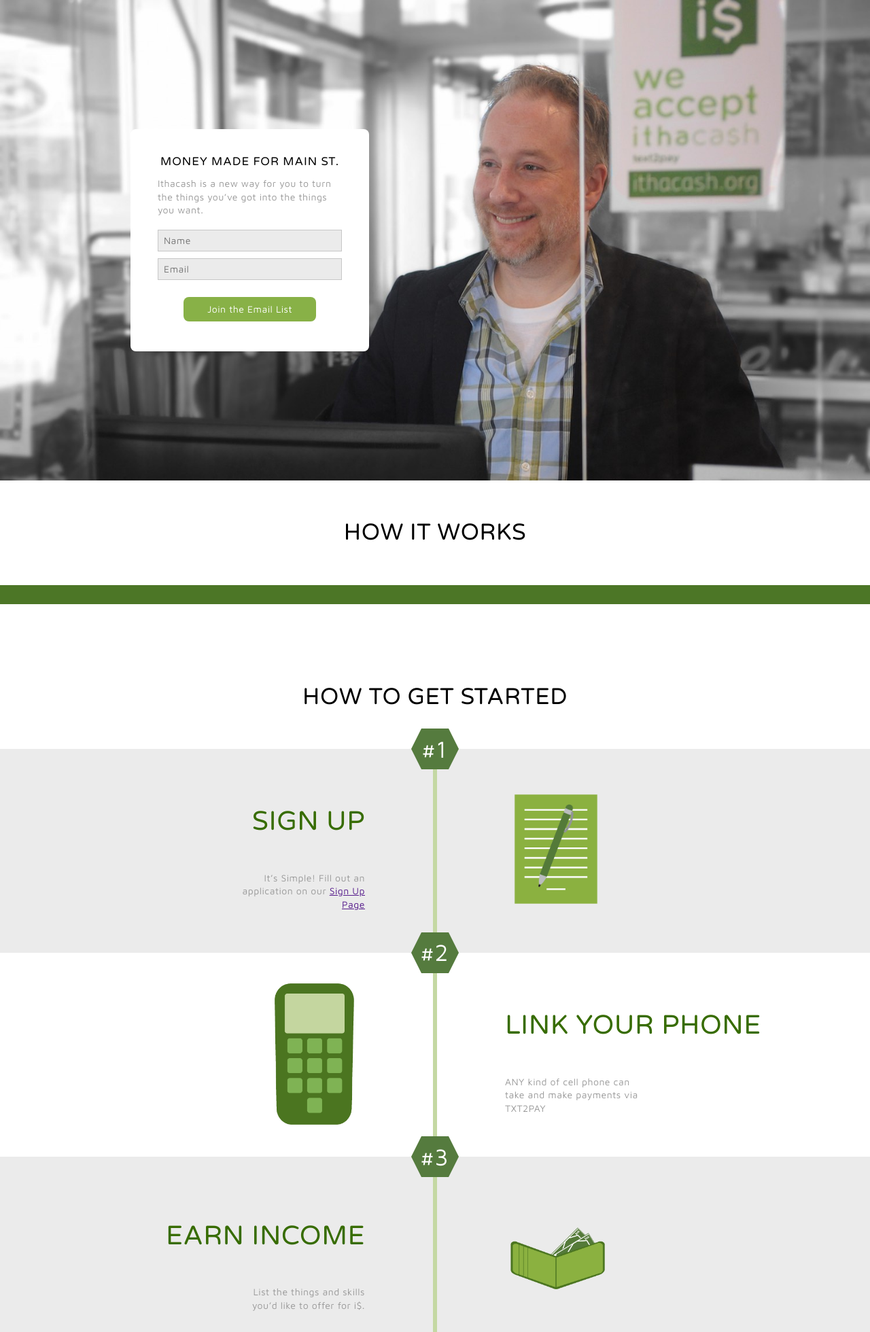
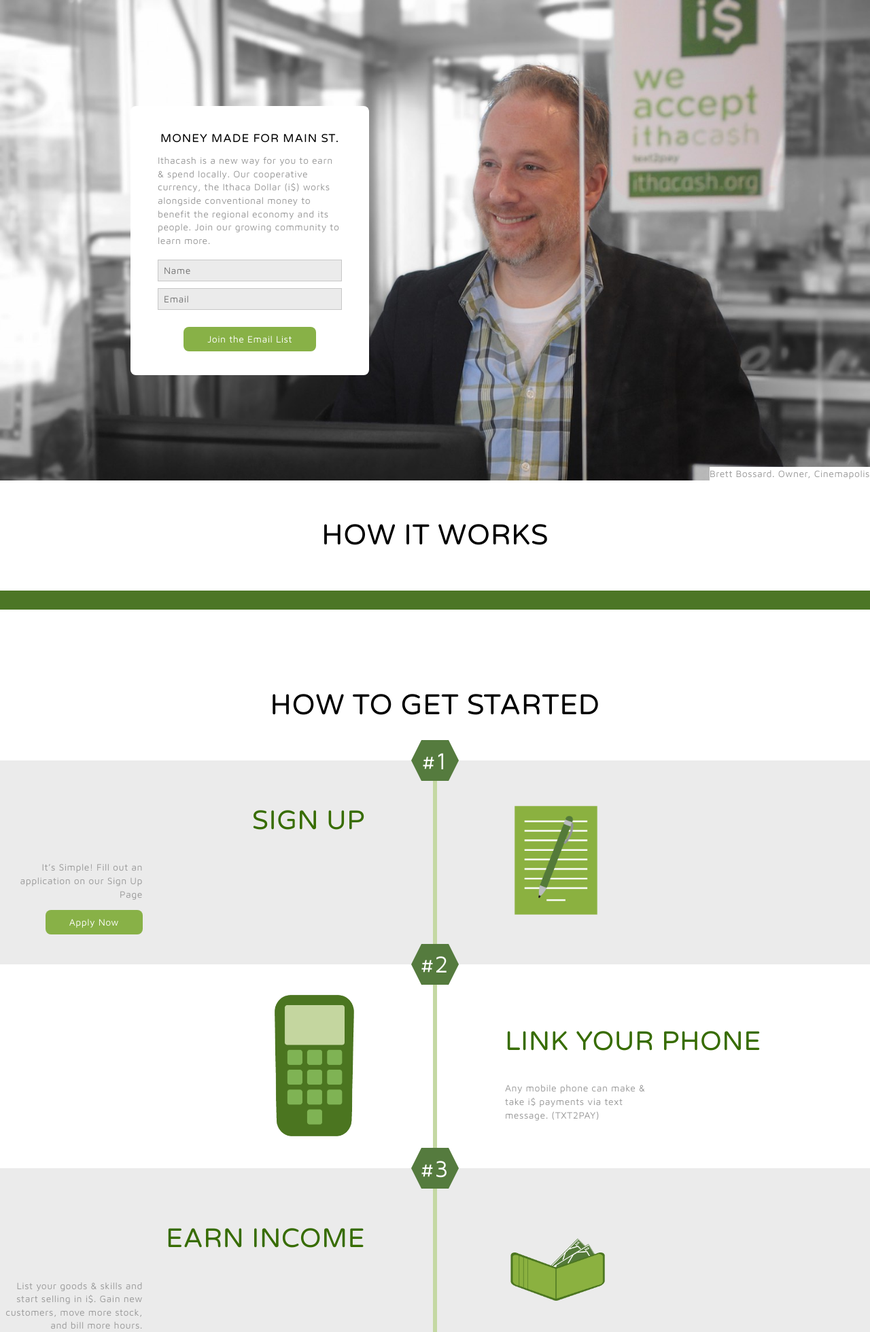
Before and after one commit to patientdev/ithacash, a PHP site: page / in a window 1280 px wide. Shown: the part 93-2053 px from the top of the page at 68% size. Run offline with PHP 8.4, Linux system fonts and the light colour scheme; some libraries are stand-ins or nearby versions.

Commit message:
Copy changes

```diff
--- a/css/ithacash.css
+++ b/css/ithacash.css
@@ -22,7 +22,7 @@ h2, h3 {
 }
 
 h2 {
-	font-size: 2.4em;
+	font-size: 3em;
 	text-align: center;
 	font-weight: 400;
 	margin-top: 0;
@@ -139,11 +139,20 @@ h1 img {
 	position: relative;
 }
 
+#intro p.caption {
+	position: absolute;
+	bottom: 0;
+	right: 0;
+	background-color: white;
+	display: inline-block;
+	margin: 0;
+}
+
 #email-list-box {
 	position: absolute;
-	width: 351px; height: 327px;
+	width: 351px; height: 396px;
 	top: 50%; left: 15%;
-	margin-top: -164px;
+	margin-top: -198px;
 	background-color: white;
 	border-radius: 8px;
 	padding: 40px;
@@ -262,11 +271,11 @@ h1 img {
 
 #path p {
 	white-space: normal;
-	width: 200px;
-	display: inline-block;
+	width: 210px;
 }
 
 #path .left p, #path .left h3 {
+	text-align: right;
 }
 
 #path .right p, #path .right h3 {
@@ -355,7 +364,7 @@ h1 img {
 #payitfwd p:first-of-type { text-align: center; margin-bottom: 20px; }
 #payitfwd img { width: 100px; }
 
-.caption {
+#services div.caption {
 	line-height: 1em;
 	vertical-align: middle;
 	display: inline-block;
--- a/index.php
+++ b/index.php
@@ -7,13 +7,15 @@ include $_SERVER["DOCUMENT_ROOT"] . "/includes/header.php"; ?>
 <div id="intro">
  <div id="email-list-box">
  	<h2>Money Made for Main St.</h2>
- 	<p>Ithacash is a new way for you to turn the things you&rsquo;ve got into the things you want.</p>
+ 	<p>Ithacash is a new way for you to earn &amp; spend locally. Our cooperative currency, the Ithaca Dollar (i$) works alongside conventional money to benefit the regional economy and its people. Join our growing community to learn more. </p>
  	<form id="join-email-list">
  		<input type="text" name="name" placeholder="Name"><br>
  		<input type"email" name="email" placeholder="Email"><br>
  		<button class="green-button">Join the Email List</button>
  	</form>
  </div>
+
+	<p class="caption">Brett Bossard. Owner, Cinemapolis</p>
 </div>
 
 <section id="how-it-works">
@@ -36,7 +38,8 @@ include $_SERVER["DOCUMENT_ROOT"] . "/includes/header.php"; ?>
 
 			<div class="left">
 				<h3>Sign Up</h3>
-				<p>It&rsquo;s Simple! Fill out an application on our <a href="">Sign Up Page</a></p>
+				<p>It&rsquo;s Simple! Fill out an application on our Sign Up Page</p>
+				<p><button class="green-button">Apply Now</button></p>
 			</div>
 			<div class="right">
 				<img src="/img/howtogetstarted-sign-up.png">
@@ -53,7 +56,7 @@ include $_SERVER["DOCUMENT_ROOT"] . "/includes/header.php"; ?>
 			</div>
 			<div class="right">
 				<h3>Link Your Phone</h3>
-				<p>ANY kind of cell phone can take and make payments via TXT2PAY</p>
+				<p>Any mobile phone can make &amp; take i$ payments via text message. (TXT2PAY)</p>
 			</div>
 		</div>
 		<div class="step">
@@ -64,7 +67,7 @@ include $_SERVER["DOCUMENT_ROOT"] . "/includes/header.php"; ?>
 			</svg>
 			<div class="left">
 				<h3>Earn Income</h3>
-				<p>List the things and skills you&rsquo;d like to offer for i$.</p>
+				<p>List your goods &amp; skills and start selling in i$. Gain new customers, move more stock, and bill more hours.</p>
 			</div>
 			<div class="right">
 				<img src="/img/howtogetstarted-wallet.png">
@@ -82,7 +85,7 @@ include $_SERVER["DOCUMENT_ROOT"] . "/includes/header.php"; ?>
 			</div>
 			<div class="right">
 				<h3>Shop Local</h3>
-				<p>What do you want? i$ pack a bit more puch in your wallet</p>
+				<p>What it is you want? i$ pack a bit more punch in your wallet. No i$? No worries! You can use our 0% interest lines of &ldquo;PayItFwd&rdquo; credit.</p>
 			</div>
 		</div>
 		<div class="step">
@@ -94,7 +97,7 @@ include $_SERVER["DOCUMENT_ROOT"] . "/includes/header.php"; ?>
 
 			<div class="left">
 				<h3>Save Cash</h3>
-				<p>Use the i$ to get things and keep US Dollars for things only they can buy</p>
+				<p>Spend your i$ first, and save your other hard&ndash;earned money for things only it can buy.</p>
 			</div>
 			<div class="right">
 				<img src="/img/howtogetstarted-piggy.png">
@@ -164,7 +167,7 @@ include $_SERVER["DOCUMENT_ROOT"] . "/includes/header.php"; ?>
 
 			<div id="payitfwd">
 				<p><img src="/img/pay-it-forward.png"></p>
-				<h3>PAYITFWD Community Credit</h3>
+				<h3>PAYITFWD Credit</h3>
 				<p>Accessible credit for everyone.</p>
 		</div>
 	</div>
@@ -178,14 +181,14 @@ include $_SERVER["DOCUMENT_ROOT"] . "/includes/header.php"; ?>
 		<li id="individual"><h3>Individuals</h3></li>
 		<li id="freelance"><h3>Freelancers</h3></li>
 		<li id="business"><h3>Businesses</h3></li>
-		<li id="nonprofit"><h3>Non Profits</h3></li>
+		<li id="nonprofit"><h3>Nonprofits</h3></li>
 	</ul>
 
 	<div id="account-info">
 		<div id="individual-info">Individuals</div>
 		<div id="freelance-info">Freelancers</div>
 		<div id="business-info">Businesses</div>
-		<div id="nonprofit-info">Non Profits</div>
+		<div id="nonprofit-info">Nonprofits</div>
 	</div>
 
 </section>
--- a/js/ithacash.js
+++ b/js/ithacash.js
@@ -1,3 +1,15 @@
+$(function() {
+
+	$('#nav-menu a').click(function( event ) {
+		event.preventDefault();
+		section = $(this).attr('href');
+		sectionOffset = $(section).offset().top;
+
+		scrollTo = sectionOffset - parseInt($('header').css('height'));
+
+		$('html, body').animate({ scrollTop: scrollTo + 'px' });
+	});
+
 	$('#accounts li').hover(function() {
 		$(this).toggleClass('selected');
 	})
@@ -19,3 +31,5 @@ $('#accounts li').click(function() {
 			else { $(this).css('display', 'block'); }
 		})
 	})
+
+});
```
Lines whose indentation alone changed are shown as unchanged.
